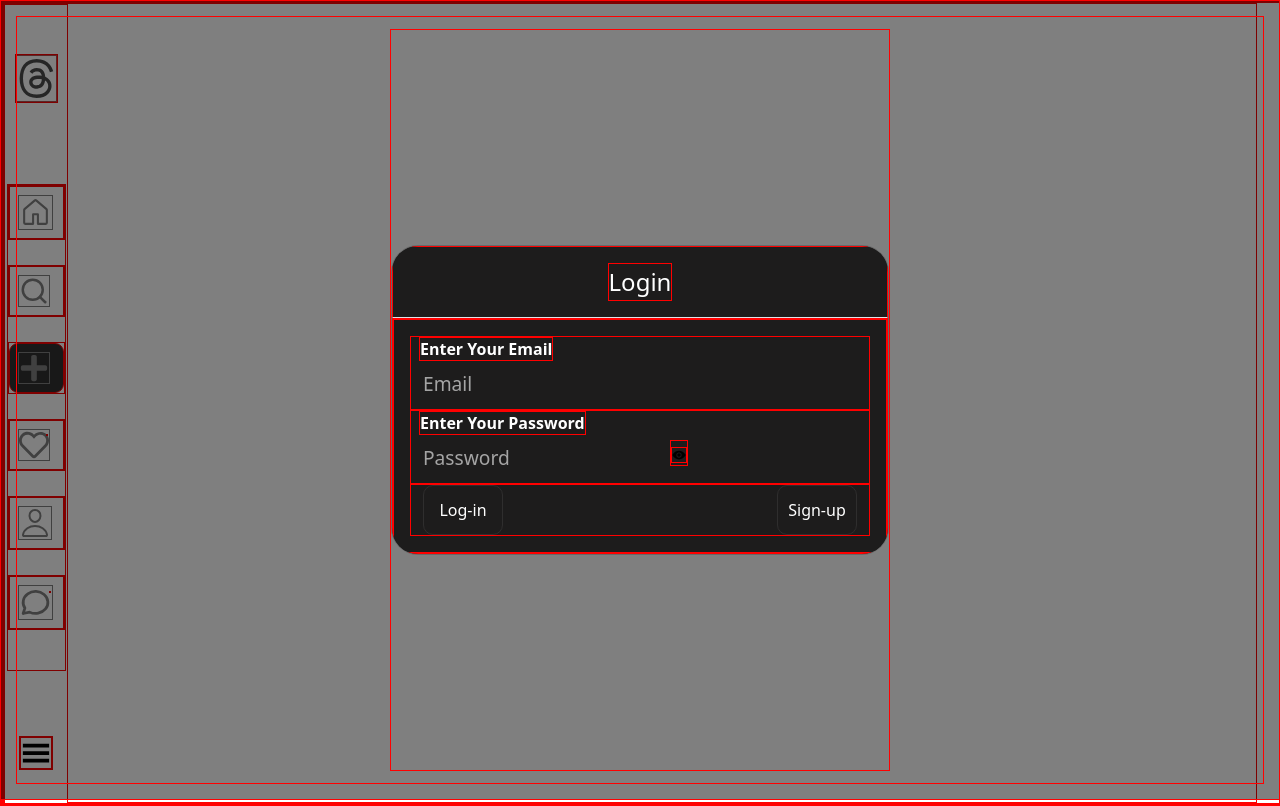
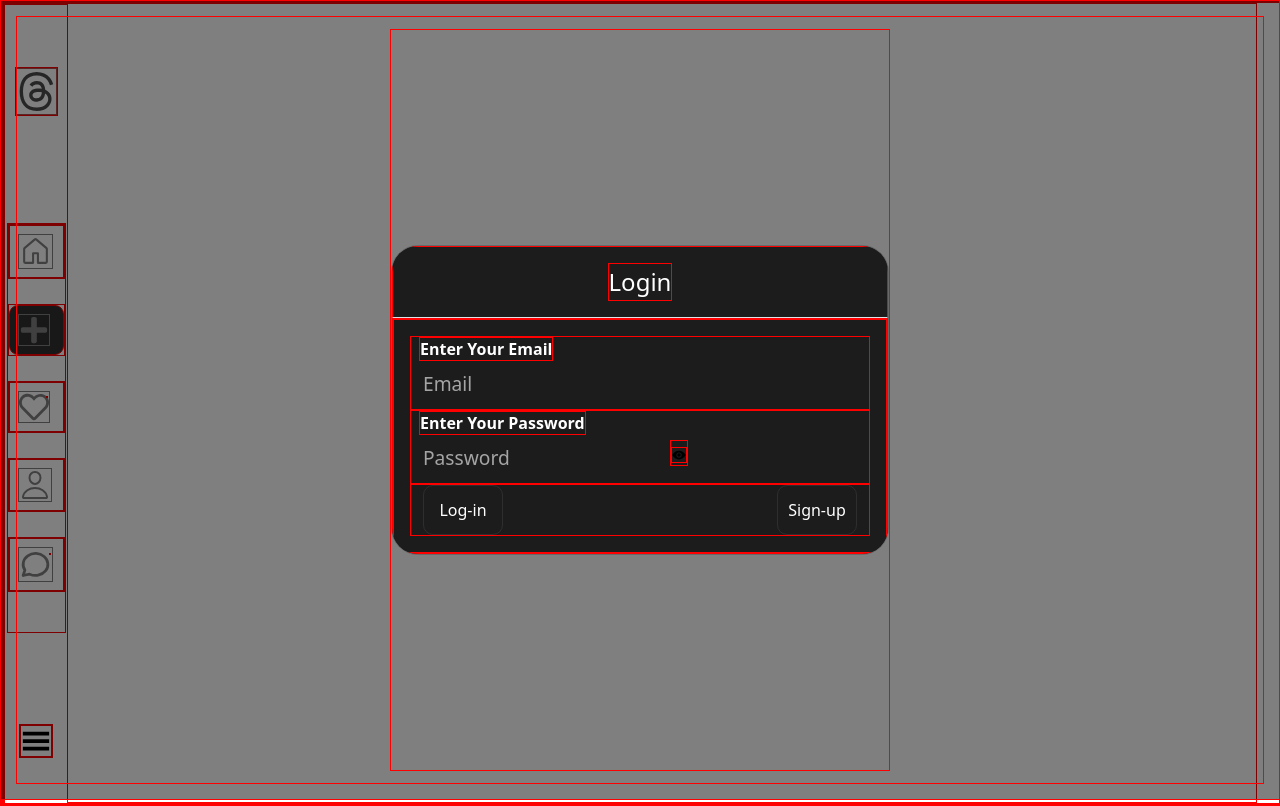
Before and after one commit to khushal40312/socialmedia_frontend, a React (Vite) app: page /login in a window 1280 px wide. Built offline with nearby package versions, Linux system fonts and the light colour scheme; no server answers.

Commit message:
Update Navbar.jsx

```diff
--- a/src/components/Navbar.jsx
+++ b/src/components/Navbar.jsx
@@ -353,10 +353,10 @@ if (isLoggedIn) {
           {activeRoute === "/" ? <AiFillHome size={30} /> : <GoHome size={35} />}
         </div></Link>
 
-      <Link style={{ textDecoration: 'none', color: 'inherit', fontWeight: 'bold' }} to='/search' className={`${activeRoute === "/search" ? "" : "nav-svg"} nav-logo `}>
+{/*       <Link style={{ textDecoration: 'none', color: 'inherit', fontWeight: 'bold' }} to='/search' className={`${activeRoute === "/search" ? "" : "nav-svg"} nav-logo `}>
         <div className='search-icon-res'>
           {activeRoute === "/search" ? <BiSolidSearch size={35} /> : <FiSearch size={32} />}</div>
-      </Link>
+      </Link> */}
       <div onClick={openModal} style={{ textDecoration: 'none', color: 'inherit', fontWeight: 'bold' }} className='nav-logo nav-svg nav-link-res'>
         <div className='plus-mobile'>  <FaPlus size={32} />
         </div></div>
```
